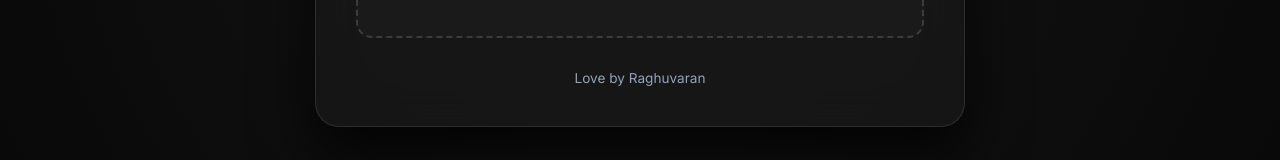
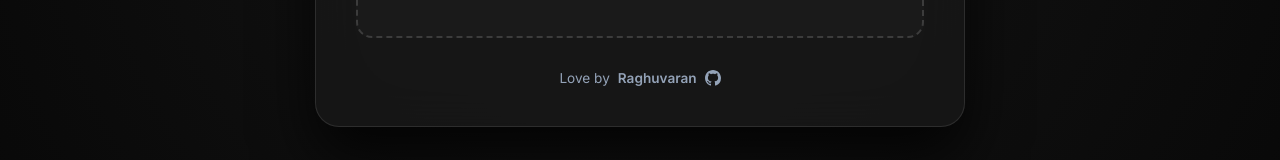
Before and after one commit to Raghuvaranlokati/RiceLeaf_Disease_Dectection, a Next.js app in the folder frontend/: page / in a window 1280 px wide. Shown: the part 554-714 px from the top of the page. Built offline with nearby package versions, Linux system fonts and the light colour scheme.

Commit message:
Add GitHub icon link next to name

```diff
--- a/frontend/src/app/page.js
+++ b/frontend/src/app/page.js
@@ -216,11 +216,14 @@
           )}
         </div>
       )}
-
-      <footer className="footer" style={{ marginTop: '2rem', textAlign: 'center', color: '#94a3b8' }}>
-        Love by Raghuvaran
+      <footer className="footer" style={{ marginTop: '2rem', textAlign: 'center', color: '#94a3b8', display: 'flex', justifyContent: 'center', alignItems: 'center', gap: '0.5rem' }}>
+        Love by <a href="https://github.com/raghuvaranlokati" target="_blank" rel="noopener noreferrer" style={{ color: 'inherit', textDecoration: 'none' }}>Raghuvaran</a>
+        <a href="https://github.com/raghuvaranlokati" target="_blank" rel="noopener noreferrer" style={{ display: 'flex', alignItems: 'center', color: '#94a3b8' }}>
+          <svg viewBox="0 0 16 16" width="16" height="16" fill="currentColor">
+            <path d="M8 0C3.58 0 0 3.58 0 8c0 3.54 2.29 6.53 5.47 7.59.4.07.55-.17.55-.38 0-.19-.01-.82-.01-1.49-2.01.37-2.53-.49-2.69-.94-.09-.23-.48-.94-.82-1.13-.28-.15-.68-.52-.01-.53.63-.01 1.08.58 1.23.82.72 1.21 1.87.87 2.33.66.07-.52.28-.87.51-1.07-1.78-.2-3.64-.89-3.64-3.95 0-.87.31-1.59.82-2.15-.08-.2-.36-1.02.08-2.12 0 0 .67-.21 2.2.82.64-.18 1.32-.27 2-.27.68 0 1.36.09 2 .27 1.53-1.04 2.2-.82 2.2-.82.44 1.1.16 1.92.08 2.12.51.56.82 1.27.82 2.15 0 3.07-1.87 3.75-3.65 3.95.29.25.54.73.54 1.48 0 1.07-.01 1.93-.01 2.2 0 .21.15.46.55.38A8.013 8.013 0 0 0 16 8c0-4.42-3.58-8-8-8z"/>
+          </svg>
+        </a>
       </footer>
-
     </main>
   );
 }
```
